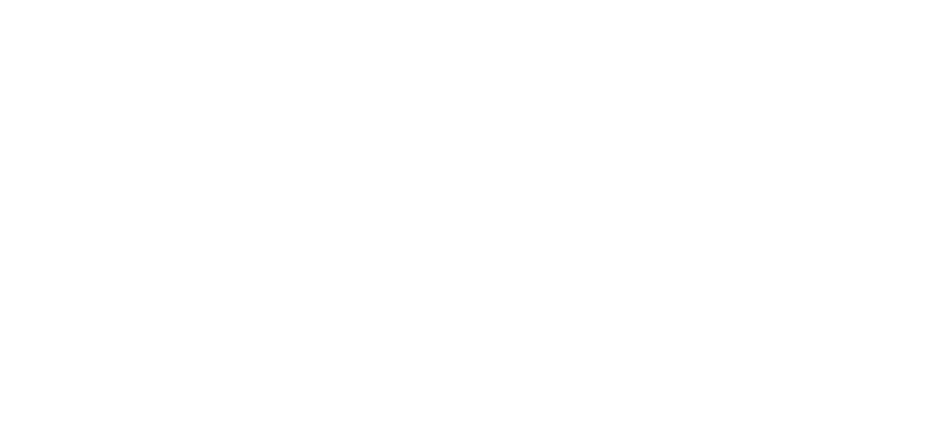
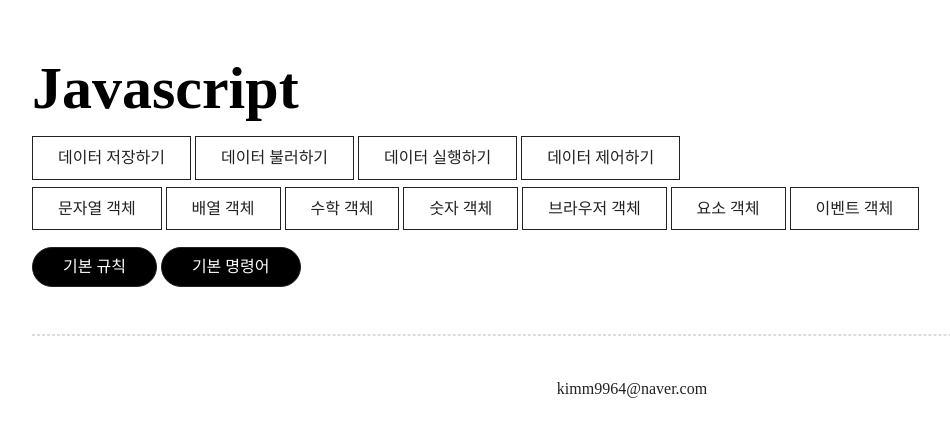
Before and after one commit to kimm99604/cording2, a plain HTML site: page javascript/javascript02.html in a window 1280 px wide. Shown: the whole page, without its empty margins (8-958 px from the left). Drawn offline with Linux system fonts and the light colour scheme; a web font is replaced by a local one.

Commit message:
22.07.19

```diff
--- a/javascript/javascript02.html
+++ b/javascript/javascript02.html
@@ -4,11 +4,46 @@
     <meta charset="UTF-8">
     <meta http-equiv="X-UA-Compatible" content="IE=edge">
     <meta name="viewport" content="width=device-width, initial-scale=1.0">
-    <title>자라스크립트 : 데이터 불러오기</title>
+    <title>자바스크립트 : 데이터 불러오기</title>
 
     <link rel="stylesheet" href="assets/css/style.css">
 </head>
 <body>
+    <header id="header">
+        <h1>Javascript</h1>
+        <nav class="header_nav">
+            <ul>
+                <li><a href="javascript01.html">데이터 저장하기</a></li>
+                <li><a href="javascript02.html">데이터 불러하기</a></li>
+                <li><a href="javascript03.html">데이터 실행하기</a></li>
+                <li><a href="javascript04.html">데이터 제어하기</a></li>
+            </ul>
+            <ul>
+                <li><a href="#">문자열 객체</a></li>
+                <li><a href="#">배열 객체</a></li>
+                <li><a href="#">수학 객체</a></li>
+                <li><a href="#">숫자 객체</a></li>
+                <li><a href="#">브라우저 객체</a></li>
+                <li><a href="#">요소 객체</a></li>
+                <li><a href="#">이벤트 객체</a></li>
+            </ul>
+            <ul class="study">
+                <li><a href="#">기본 규칙</a></li>
+                <li><a href="#">기본 명령어</a></li>
+            </ul>
+        </nav>
+    </header>
+    <!-- //header -->
 
+    <main id="main">
+        <div class="main_script"></div>
+        <div class="main_desc"></div>
+    </main>
+    <!-- //main -->
+
+    <footer id="footer">
+        <a href="mailto:kimm9964@naver.com">kimm9964@naver.com</a>
+    </footer>
+    <!-- //foter -->
 </body>
 </html>
```
Also changed, not shown: javascript/javascript01.html (+4 -4 lines), javascript/javascript03.html (+36 -1 lines), javascript/javascript04.html (+36 -1 lines).
